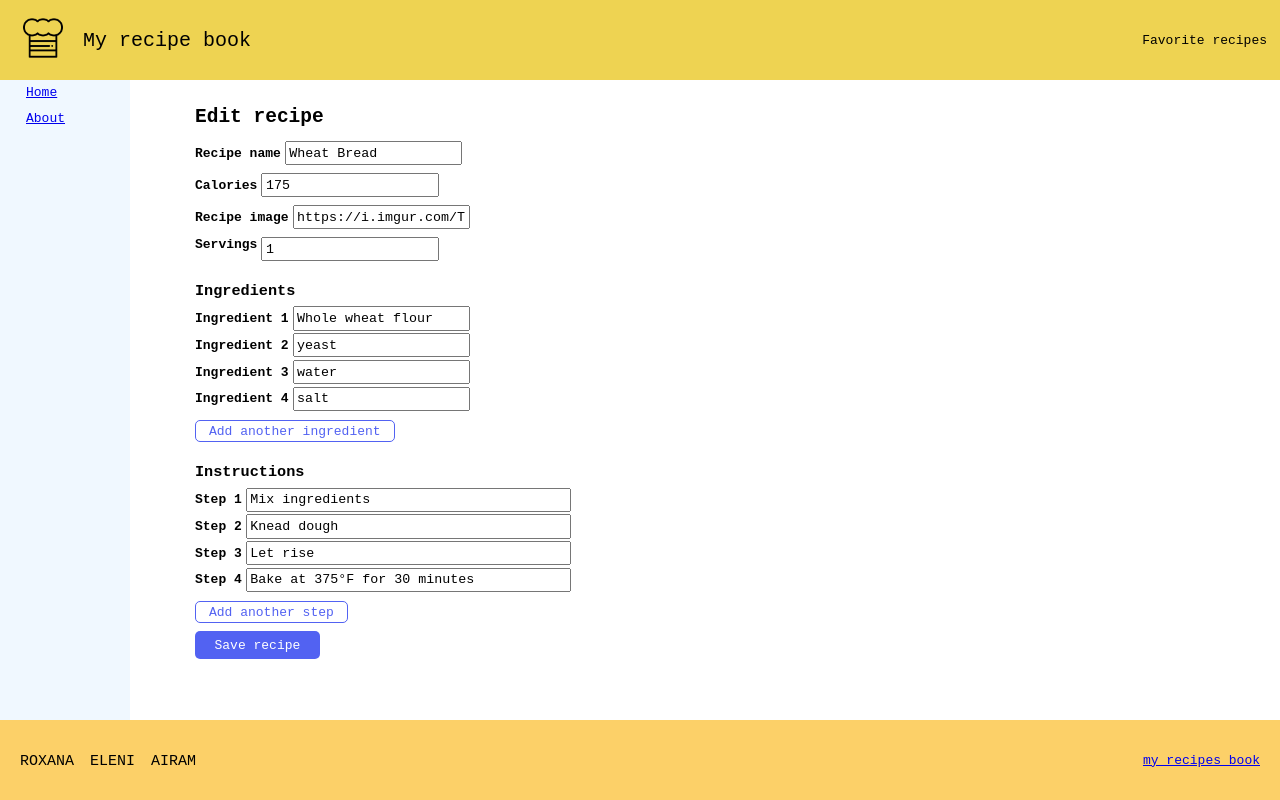
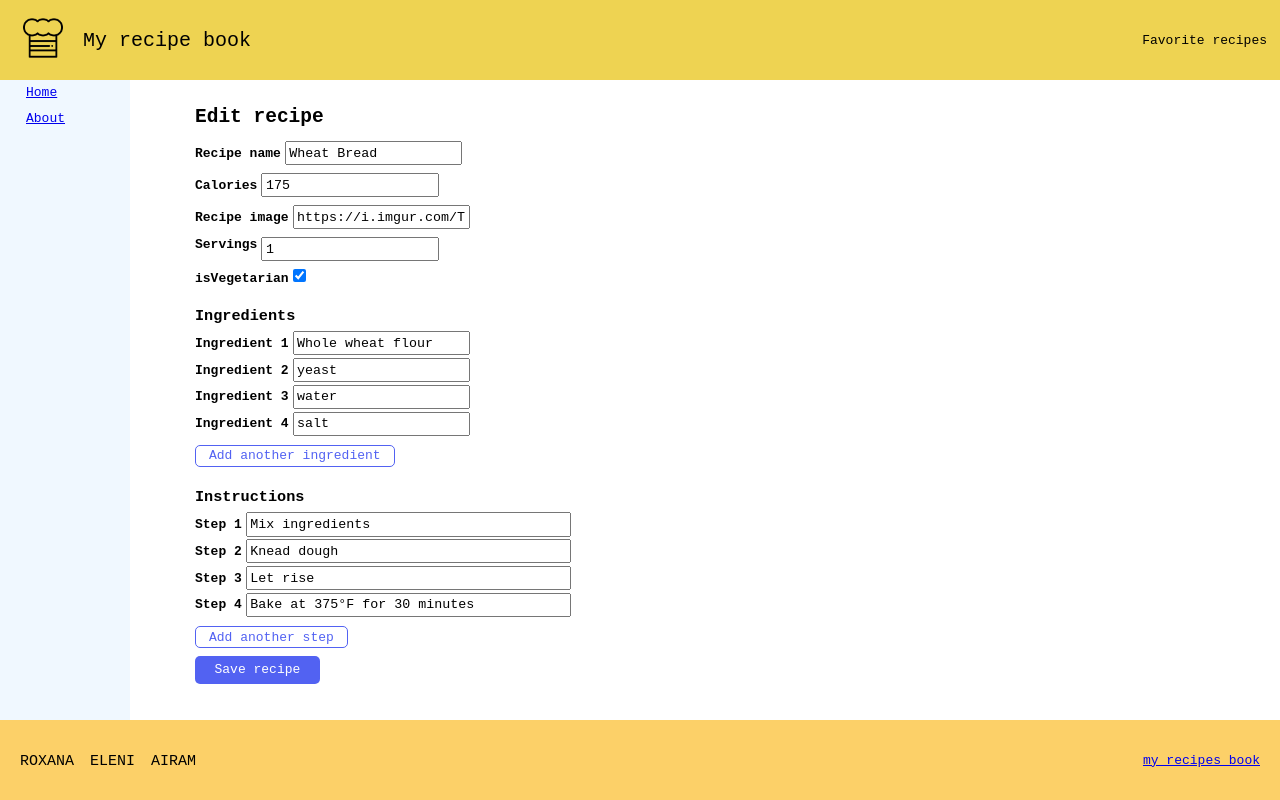
Before and after one commit to nthTimeIsTheCharm/recipe-book, a React (Vite) app: page /recipe/edit/07d9616d-7a63-457c-b8a7-58f6a70a67e3 in a window 1280 px wide. Built offline with nearby package versions, Linux system fonts and the light colour scheme.

Commit message:
isVegetarian icon and checkbox

```diff
--- a/src/components/Card.jsx
+++ b/src/components/Card.jsx
@@ -20,7 +20,7 @@ function Card(props) {
           <h2>
             {props.recipe.name}{" "}
             <span className="icon">
-              {props.recipe.isCompleted ? "✅" : "❌"}{" "}
+              {props.recipe.isVegetarian ? "🥬" : null}{" "}
             </span>
           </h2>
           <p>
--- a/src/components/Fieldset.jsx
+++ b/src/components/Fieldset.jsx
@@ -3,8 +3,9 @@ function Fieldset({
   id,
   label,
   type,
-  placeholderText,
+  placeholderText = null,
   value,
+  isChecked = null,
   onChangeFunc,
 }) {
   return (
@@ -16,6 +17,7 @@ function Fieldset({
         value={value}
         name={value}
         placeholder={placeholderText}
+        checked={isChecked}
         onChange={onChangeFunc}
       ></input>
     </fieldset>
--- a/src/components/Form.jsx
+++ b/src/components/Form.jsx
@@ -13,6 +13,7 @@ const Form = (props) => {
   const [calories, setCalories] = useState("");
   const [image, setImage] = useState("");
   const [servings, setServings] = useState(1);
+  const [isVegetarian, setIsVegetarian] = useState(false);
   const [ingredients, setIngredients] = useState(["", "", ""]);
   const [instructions, setInstructions] = useState(["", ""]);
 
@@ -21,6 +22,7 @@ const Form = (props) => {
   const handleCalories = (e) => setCalories(e.target.value);
   const handleImage = (e) => setImage(e.target.value);
   const handleServings = (e) => setServings(e.target.value);
+  const handleIsVegetarian = () => setIsVegetarian((current) => !current);
   const handleIngredients = (e, index) => {
     const ingredientsCopy = [...ingredients];
     ingredientsCopy[index] = e.target.value;
@@ -46,6 +48,7 @@ const Form = (props) => {
       calories,
       image,
       servings,
+      isVegetarian,
       ingredients,
       instructions,
     };
@@ -123,6 +126,15 @@ const Form = (props) => {
             value={servings}
             onChangeFunc={handleServings}
           />
+          <Fieldset
+            cssClass="isVegetarian"
+            id="isVegetarian"
+            label="isVegetarian"
+            type="checkbox"
+            isChecked={isVegetarian}
+            value={isVegetarian}
+            onChangeFunc={handleIsVegetarian}
+          />
           <fieldset className="ingredients">
             <h3>Ingredients</h3>
             {ingredients.map((ingredient, index) => {
--- a/src/pages/EditItemPage.jsx
+++ b/src/pages/EditItemPage.jsx
@@ -15,6 +15,7 @@ const EditItemPage = (props) => {
   const [calories, setCalories] = useState(foundRecipe.calories);
   const [image, setImage] = useState(foundRecipe.image);
   const [servings, setServings] = useState(foundRecipe.servings);
+  const [isVegetarian, setIsVegetarian] = useState(foundRecipe.isVegetarian);
   const [ingredients, setIngredients] = useState(foundRecipe.ingredients);
   const [instructions, setInstructions] = useState(foundRecipe.instructions);
 
@@ -23,6 +24,7 @@ const EditItemPage = (props) => {
   const handleCalories = (e) => setCalories(e.target.value);
   const handleImage = (e) => setImage(e.target.value);
   const handleServings = (e) => setServings(e.target.value);
+  const handleIsVegetarian = () => setIsVegetarian((current) => !current);
   const handleIngredients = (e, index) => {
     const ingredientsCopy = [...ingredients];
     ingredientsCopy[index] = e.target.value;
@@ -40,6 +42,7 @@ const EditItemPage = (props) => {
     foundRecipe.calories = calories;
     foundRecipe.image = image;
     foundRecipe.servings = servings;
+    foundRecipe.isVegetarian = isVegetarian;
     foundRecipe.ingredients = ingredients;
     foundRecipe.instructions = instructions;
     navigate(`/recipe/${recipeId}`);
@@ -95,6 +98,15 @@ const EditItemPage = (props) => {
             placeholderText="servings"
             value={servings}
             onChangeFunc={handleServings}
+          />
+          <Fieldset
+            cssClass="isVegetarian"
+            id="isVegetarian"
+            label="isVegetarian"
+            type="checkbox"
+            isChecked={isVegetarian}
+            value={isVegetarian}
+            onChangeFunc={handleIsVegetarian}
           />
           <fieldset className="ingredients">
             <h3>Ingredients</h3>
```
